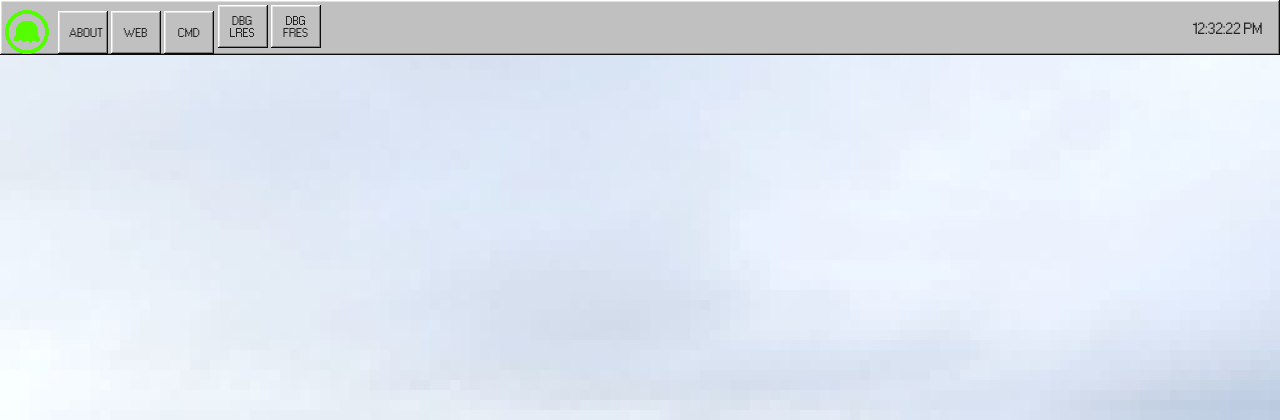
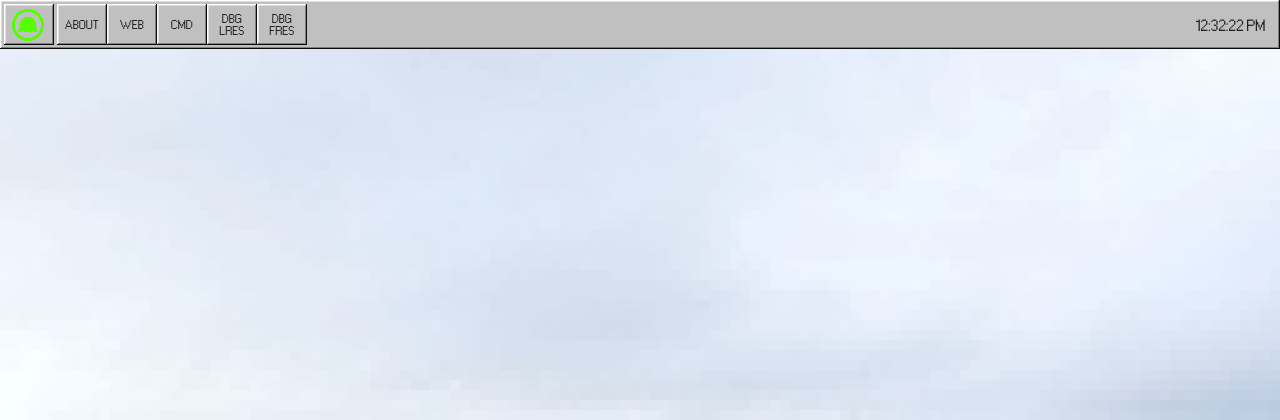
Before and after one commit to gelatolabs/gelato2k38, a PHP site: page /gde.html in a window 1280 px wide. Shown: the top 420 px of the page. Run offline with PHP 8.4, Linux system fonts and the light colour scheme; some libraries are stand-ins or nearby versions.

Commit message:
pixel perfect taskbar, boundaries

```diff
--- a/css/98ify-winbox.css
+++ b/css/98ify-winbox.css
@@ -88,6 +88,13 @@
     box-shadow: none;
 }
 
+.winbox.max {
+    padding-bottom: 10px;
+}
+.winbox.max .wb-body {
+    margin: 4px !important;
+}
+
 .wb-body {
     /* the width of window border: */
     margin: 4px;
--- a/css/main.css
+++ b/css/main.css
@@ -35,21 +35,21 @@ html, body {
 .gde-taskbar {
     background: silver;
     box-shadow: inset -1px -1px #0a0a0a, inset 1px 1px #fff, inset -2px -2px grey, inset 2px 2px #dfdfdf;
-    width: calc(100% - 10px);
-    padding: 5px;
-    height: 45px;
+    width: calc(100% - 4px);
+    height: 43px;
+    padding: 4px 0 2px 4px;
 }
 
 .gde-logo-icon {
-    height: 44px;
-    vertical-align: bottom;
-    padding-right: 5px;
+    height: 32px;
+    transform: translate(-4px, 1px);
 }
 
 .gde-taskbar button {
     width: 50px;
-    height: 43px;
+    height: 41px;
     min-width: 0;
+    vertical-align: top;
 }
 
 #gde-startmenu {
@@ -66,8 +66,7 @@ html, body {
 #gde-clock {
     display: inline-block;
     float: right;
-    margin-top: 16px;
-    margin-right: 12px;
+    margin: 1em;
     font-family: "Pixelated MS Sans Serif";
     font-size: 14px;
 }
--- a/gde.html
+++ b/gde.html
@@ -14,12 +14,8 @@
     </head>
     <body class="gde-background">
         <div class="gde-taskbar">
-            <img onclick="toggleStart()" class="gde-logo-icon" src="../assets/images/gelato-logo.png" />
-            <button onclick="spawnAbout()">ABOUT</button>
-            <button onclick="spawnBrowser()">WEB</button>
-            <button onclick="spawnTerm()">CMD</button>
-            <button onclick="lowRes()">DBG LRES</button>
-            <button onclick="fullRes()">DBG FRES</button>
+            <button onclick="toggleStart()"><img class="gde-logo-icon" src="../assets/images/gelato-logo.png" /></button>
+<button onclick="spawnAbout()" style="padding-left: 8px">ABOUT</button><button onclick="spawnBrowser()">WEB</button><button onclick="spawnTerm()">CMD</button><button onclick="lowRes()">DBG LRES</button><button onclick="fullRes()">DBG FRES</button>
             <div id="gde-clock"></div>
         </div>
         <div id="gde-startmenu" class="window">
--- a/js/main.js
+++ b/js/main.js
@@ -735,7 +735,7 @@ function lowRes() {
 
 function fullRes() {
     var lrCSSHook = document.querySelector("#lowresCSS");
-    lrCSSHook.parentElement.removeChild(lrCSSHook)
+    lrCSSHook.parentElement.removeChild(lrCSSHook);
 }
 
 const boottime = new Date();
```
Also changed, not shown: js/winbox.bundle.js.
